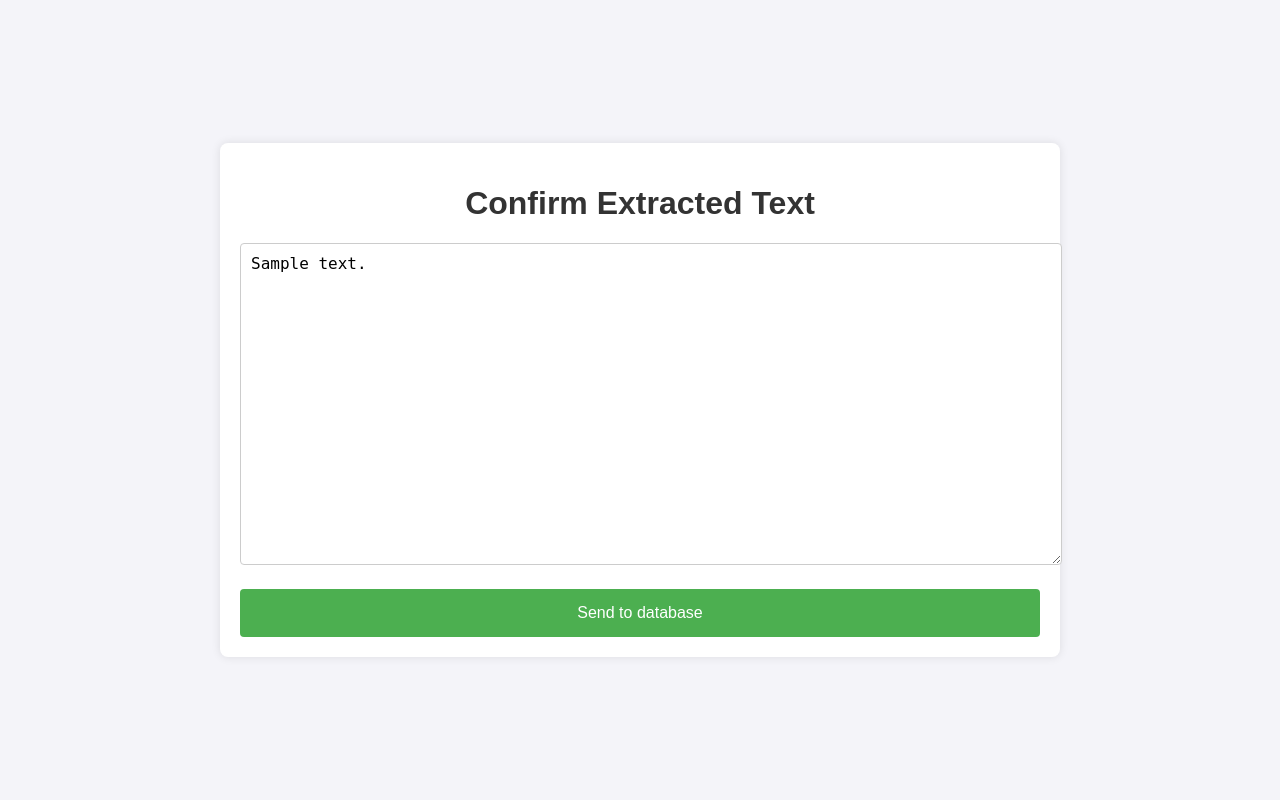
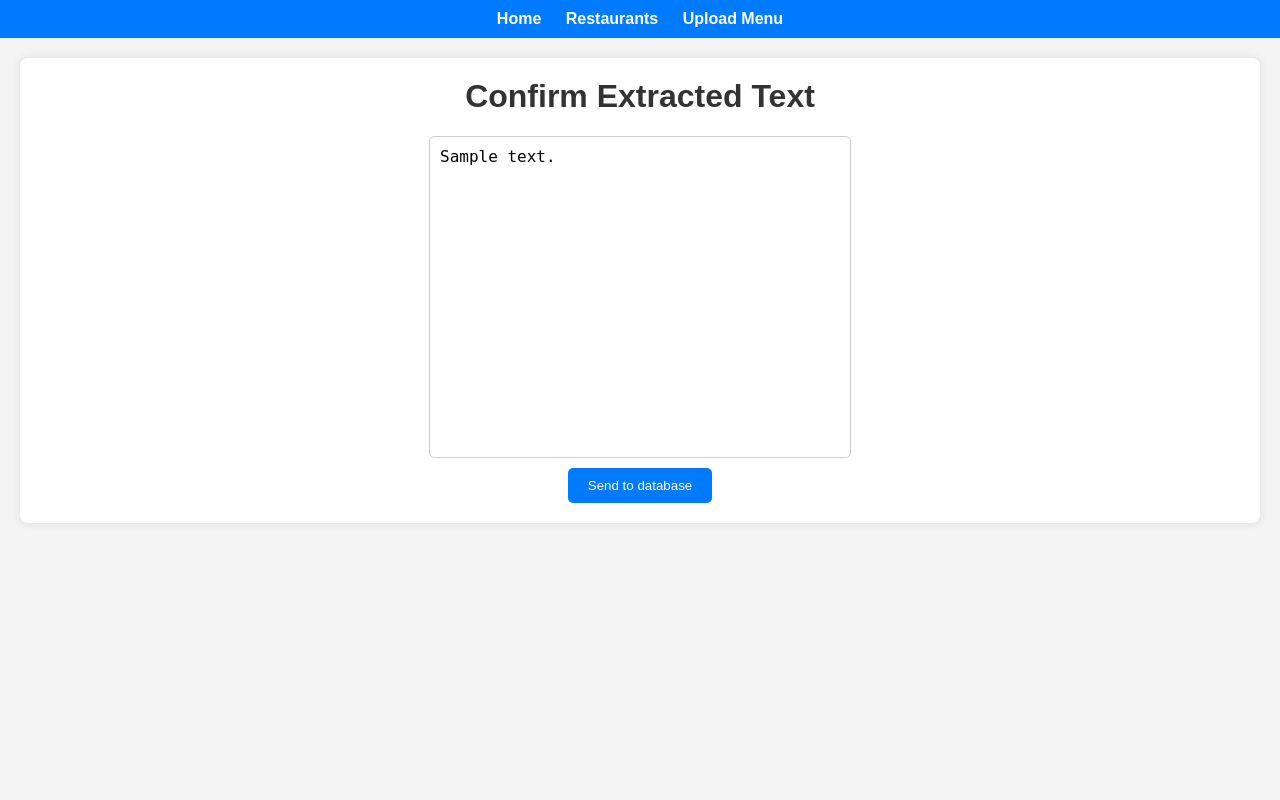
Before and after one commit to Shadowjumper3000/DataBases-MenuExtraction, a Django app: template MenuBackend/menu/templates/menu/confirm_text.html in a window 1280 px wide. Run offline with Django 4.2, Linux system fonts and the light colour scheme; the template is opened without the code that fills it: most values are stand-ins (such as "Sample title", 1, 10 or a date in 2020).

Commit message:
confirm text ui update

```diff
--- a/MenuBackend/menu/templates/base.html
+++ b/MenuBackend/menu/templates/base.html
@@ -39,7 +39,7 @@
             font-weight: bold;
         }
         nav a:hover {
-            color: #000;;
+            color: #000;
         }
         .upload-link {
             margin: 10px 0;
@@ -182,6 +182,7 @@
             background-color: #0056b3;
         }
     </style>
+    {% block extra_styles %}{% endblock %}
 </head>
 <body>
     <nav>
--- a/MenuBackend/menu/templates/menu/confirm_text.html
+++ b/MenuBackend/menu/templates/menu/confirm_text.html
@@ -1,33 +1,11 @@
-<!DOCTYPE html>
-<html lang="en">
-<head>
-    <meta charset="UTF-8">
-    <meta name="viewport" content="width=device-width, initial-scale=1.0">
-    <title>Confirm Extracted Text</title>
+{% extends 'base.html' %}
+
+{% block title %}Confirm Extracted Text{% endblock %}
+
+{% block extra_styles %}
 <style>
-        body {
-            font-family: Arial, sans-serif;
-            background-color: #f4f4f9;
-            margin: 0;
-            padding: 0;
-            display: flex;
-            justify-content: center;
-            align-items: center;
-            height: 100vh;
-        }
-        .container {
-            background-color: #fff;
-            padding: 20px;
-            border-radius: 8px;
-            box-shadow: 0 0 10px rgba(0, 0, 0, 0.1);
-            max-width: 800px;
-            width: 100%;
-        }
-        h1 {
-            color: #333;
-            text-align: center;
-        }
     textarea {
+        resize: none; /* Prevent resizing */
         width: 100%;
         height: 300px;
         padding: 10px;
@@ -36,23 +14,10 @@
         font-size: 16px;
         margin-bottom: 20px;
     }
-        button {
-            background-color: #4CAF50;
-            color: white;
-            padding: 15px 20px;
-            border: none;
-            border-radius: 4px;
-            cursor: pointer;
-            font-size: 16px;
-            width: 100%;
-        }
-        button:hover {
-            background-color: #45a049;
-        }
 </style>
-</head>
-<body>
-    <div class="container">
+{% endblock %}
+
+{% block content %}
 <h1>Confirm Extracted Text</h1>
 <form method="post" action="{% url 'process_text' %}">
     {% csrf_token %}
@@ -60,6 +25,4 @@
     <input type="hidden" name="pdf_id" value="{{ pdf_id }}">
     <button type="submit">Send to database</button>
 </form>
-    </div>
-</body>
-</html>
+{% endblock %}
```
Lines whose indentation alone changed are shown as unchanged.
